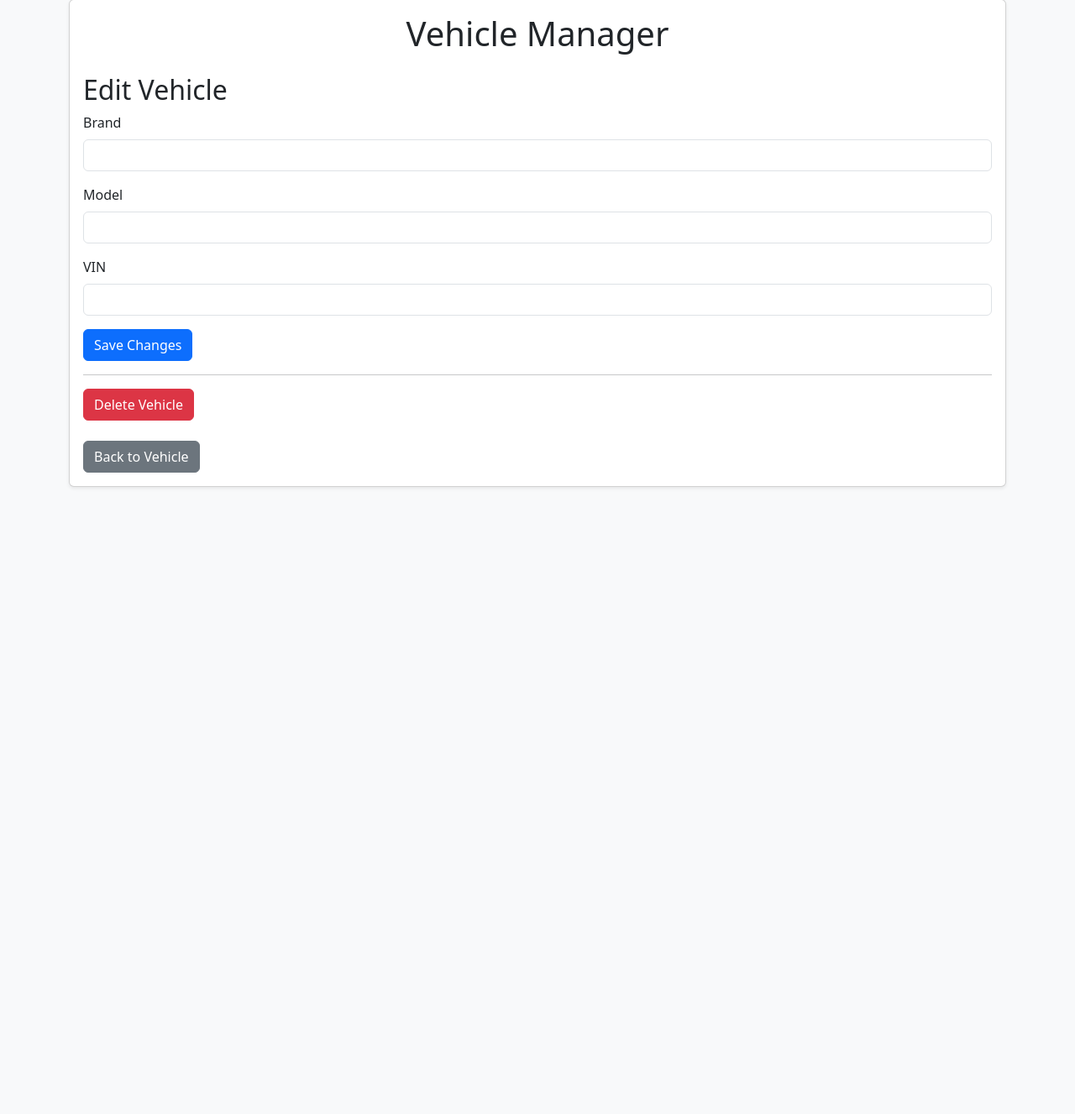
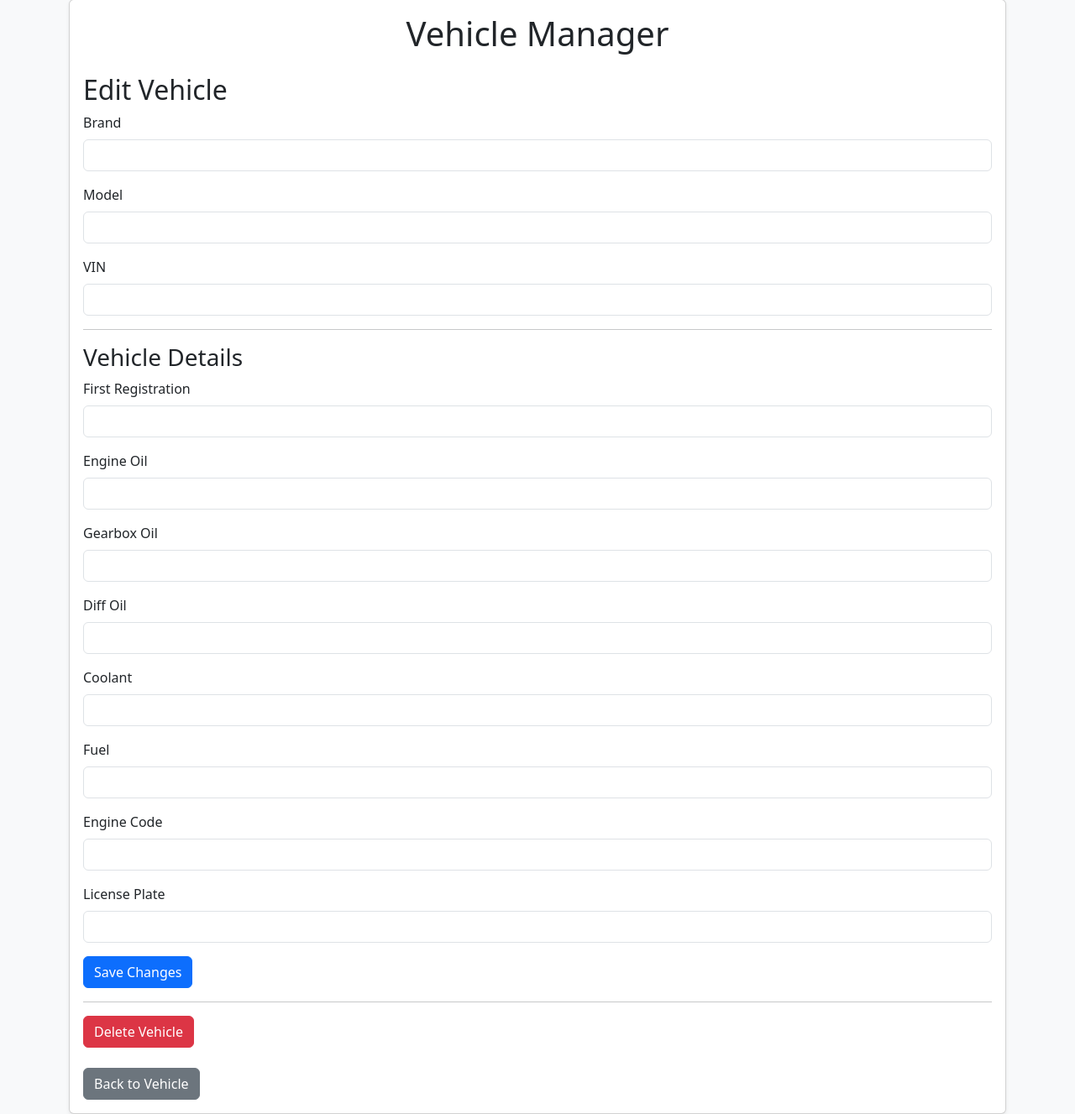
Before and after one commit to ghosttownaustria/Vehicle-Manager, a Flask app: template templates/edit_vehicle.html in a window 1280 px wide. Shown: the part 25-1352 px from the top of the page at 84% size. Before the commit the page ends 606 px from the top, so only its background shows below. Run offline with Flask 3, Linux system fonts and the light colour scheme; the template is opened without the code that fills it, so the values that code supplies are empty.

Commit message:
Add new Vehicle data

```diff
--- a/app.py
+++ b/app.py
@@ -60,9 +60,19 @@ def logout():
 
 class Vehicle(db.Model):
     id = db.Column(db.Integer, primary_key=True)
+
     brand = db.Column(db.String(100), nullable=False)
     model = db.Column(db.String(100), nullable=False)
     vin = db.Column(db.String(50), nullable=False)
+
+    firstRegistration = db.Column(db.String(20))
+    engineOil = db.Column(db.String(50))
+    gearboxOil = db.Column(db.String(50))
+    diffOil = db.Column(db.String(50))
+    coolant = db.Column(db.String(50))
+    fuel = db.Column(db.String(50))
+    engineCode = db.Column(db.String(50))
+    licensePlate = db.Column(db.String(20))
 
     costs = db.relationship("Cost", backref="vehicle", lazy=True)
     times = db.relationship("WorkTime", backref="vehicle", lazy=True)
@@ -102,21 +112,30 @@ def index():
 @app.route("/add_vehicle", methods=["GET", "POST"])
 @loginRequired
 def addVehicle():
+
     if request.method == "POST":
-        brand = request.form["brand"]
-        model = request.form["model"]
-        vin = request.form["vin"]
 
         newVehicle = Vehicle(
-            brand=brand,
-            model=model,
-            vin=vin
+            brand=request.form["brand"],
+            model=request.form["model"],
+            vin=request.form["vin"],
+
+            firstRegistration=request.form["firstRegistration"],
+            engineOil=request.form["engineOil"],
+            gearboxOil=request.form["gearboxOil"],
+            diffOil=request.form["diffOil"],
+            coolant=request.form["coolant"],
+            fuel=request.form["fuel"],
+            engineCode=request.form["engineCode"],
+            licensePlate=request.form["licensePlate"]
         )
 
         db.session.add(newVehicle)
         db.session.commit()
+
         return redirect(url_for("index"))
 
+    # VERY IMPORTANT → return page if GET request
     return render_template("add_vehicle.html")
 
 
@@ -191,14 +210,26 @@ def vehicle(vehicleId):
 @app.route("/edit_vehicle/<int:vehicleId>", methods=["GET", "POST"])
 @loginRequired
 def editVehicle(vehicleId):
+
     vehicle = Vehicle.query.get_or_404(vehicleId)
 
     if request.method == "POST":
+
         vehicle.brand = request.form["brand"]
         vehicle.model = request.form["model"]
         vehicle.vin = request.form["vin"]
 
+        vehicle.firstRegistration = request.form["firstRegistration"]
+        vehicle.engineOil = request.form["engineOil"]
+        vehicle.gearboxOil = request.form["gearboxOil"]
+        vehicle.diffOil = request.form["diffOil"]
+        vehicle.coolant = request.form["coolant"]
+        vehicle.fuel = request.form["fuel"]
+        vehicle.engineCode = request.form["engineCode"]
+        vehicle.licensePlate = request.form["licensePlate"]
+
         db.session.commit()
+
         return redirect(url_for("vehicle", vehicleId=vehicle.id))
 
     return render_template("edit_vehicle.html", vehicle=vehicle)
--- a/templates/edit_vehicle.html
+++ b/templates/edit_vehicle.html
@@ -3,8 +3,8 @@
 
 <h2>Edit Vehicle</h2>
 
-<!-- SAVE FORM -->
 <form method="post">
+
     <div class="mb-3">
         <label class="form-label">Brand</label>
         <input type="text" name="brand" value="{{ vehicle.brand }}" class="form-control" required>
@@ -20,19 +20,67 @@
         <input type="text" name="vin" value="{{ vehicle.vin }}" class="form-control" required>
     </div>
 
-    <button type="submit" class="btn btn-primary">Save Changes</button>
+    <hr>
+
+    <h3>Vehicle Details</h3>
+
+    <div class="mb-3">
+        <label class="form-label">First Registration</label>
+        <input type="text" name="firstRegistration" value="{{ vehicle.firstRegistration }}" class="form-control">
+    </div>
+
+    <div class="mb-3">
+        <label class="form-label">Engine Oil</label>
+        <input type="text" name="engineOil" value="{{ vehicle.engineOil }}" class="form-control">
+    </div>
+
+    <div class="mb-3">
+        <label class="form-label">Gearbox Oil</label>
+        <input type="text" name="gearboxOil" value="{{ vehicle.gearboxOil }}" class="form-control">
+    </div>
+
+    <div class="mb-3">
+        <label class="form-label">Diff Oil</label>
+        <input type="text" name="diffOil" value="{{ vehicle.diffOil }}" class="form-control">
+    </div>
+
+    <div class="mb-3">
+        <label class="form-label">Coolant</label>
+        <input type="text" name="coolant" value="{{ vehicle.coolant }}" class="form-control">
+    </div>
+
+    <div class="mb-3">
+        <label class="form-label">Fuel</label>
+        <input type="text" name="fuel" value="{{ vehicle.fuel }}" class="form-control">
+    </div>
+
+    <div class="mb-3">
+        <label class="form-label">Engine Code</label>
+        <input type="text" name="engineCode" value="{{ vehicle.engineCode }}" class="form-control">
+    </div>
+
+    <div class="mb-3">
+        <label class="form-label">License Plate</label>
+        <input type="text" name="licensePlate" value="{{ vehicle.licensePlate }}" class="form-control">
+    </div>
+
+    <button type="submit" class="btn btn-primary">
+        Save Changes
+    </button>
+
 </form>
 
 <hr>
 
-<!-- DELETE FORM -->
 <form method="post" action="{{ url_for('deleteVehicle', vehicleId=vehicle.id) }}">
-    <button type="submit" class="btn btn-danger" onclick="return confirm('Delete this vehicle completely?')">
+    <button type="submit" class="btn btn-danger"
+        onclick="return confirm('Delete this vehicle completely?')">
         Delete Vehicle
     </button>
 </form>
 
 <br>
+
 <a href="{{ url_for('vehicle', vehicleId=vehicle.id) }}" class="btn btn-secondary">
     Back to Vehicle
 </a>
```
Also changed, not shown: templates/add_vehicle.html (+65 -4 lines), templates/vehicle.html (+13 -0 lines).
